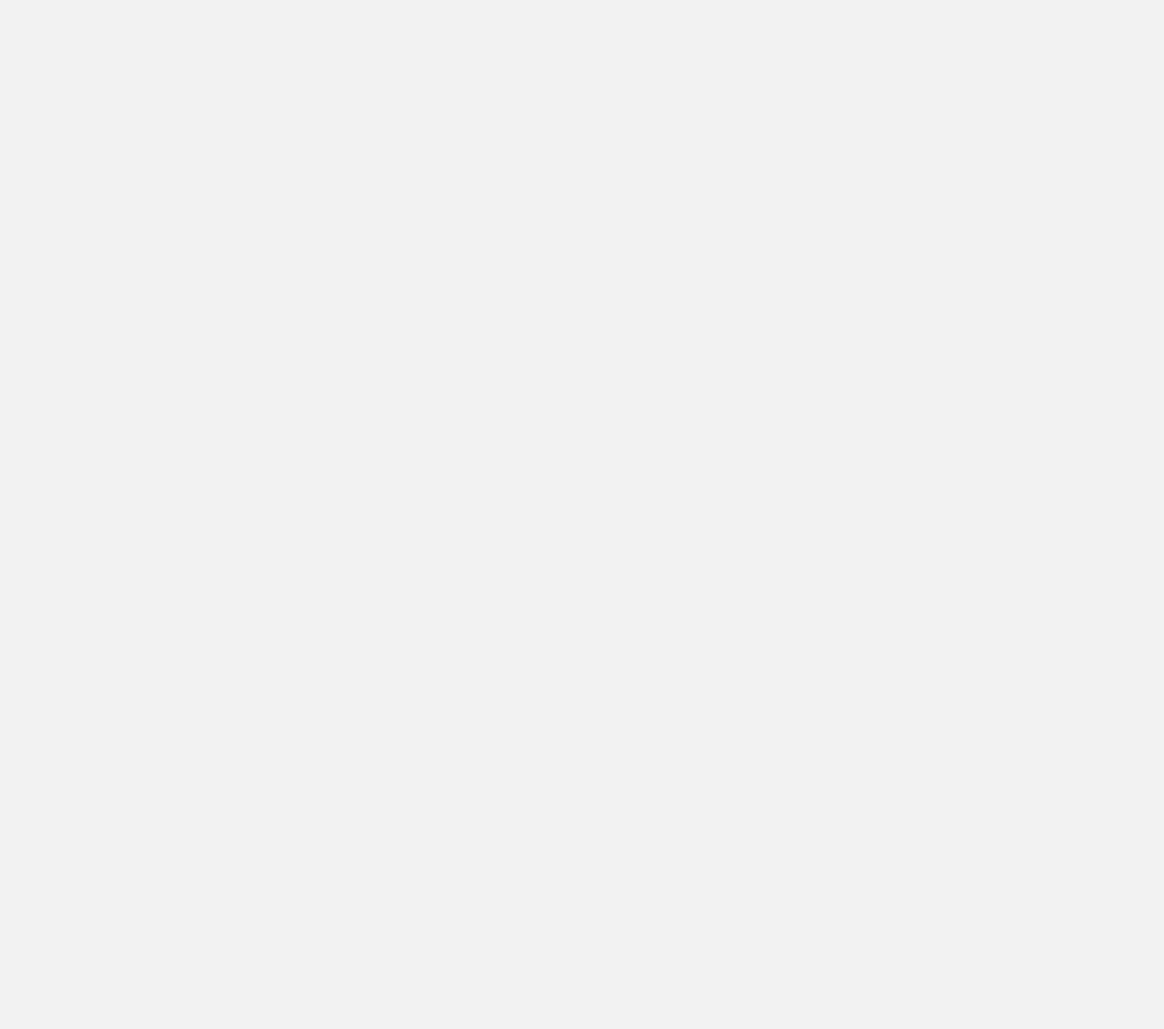
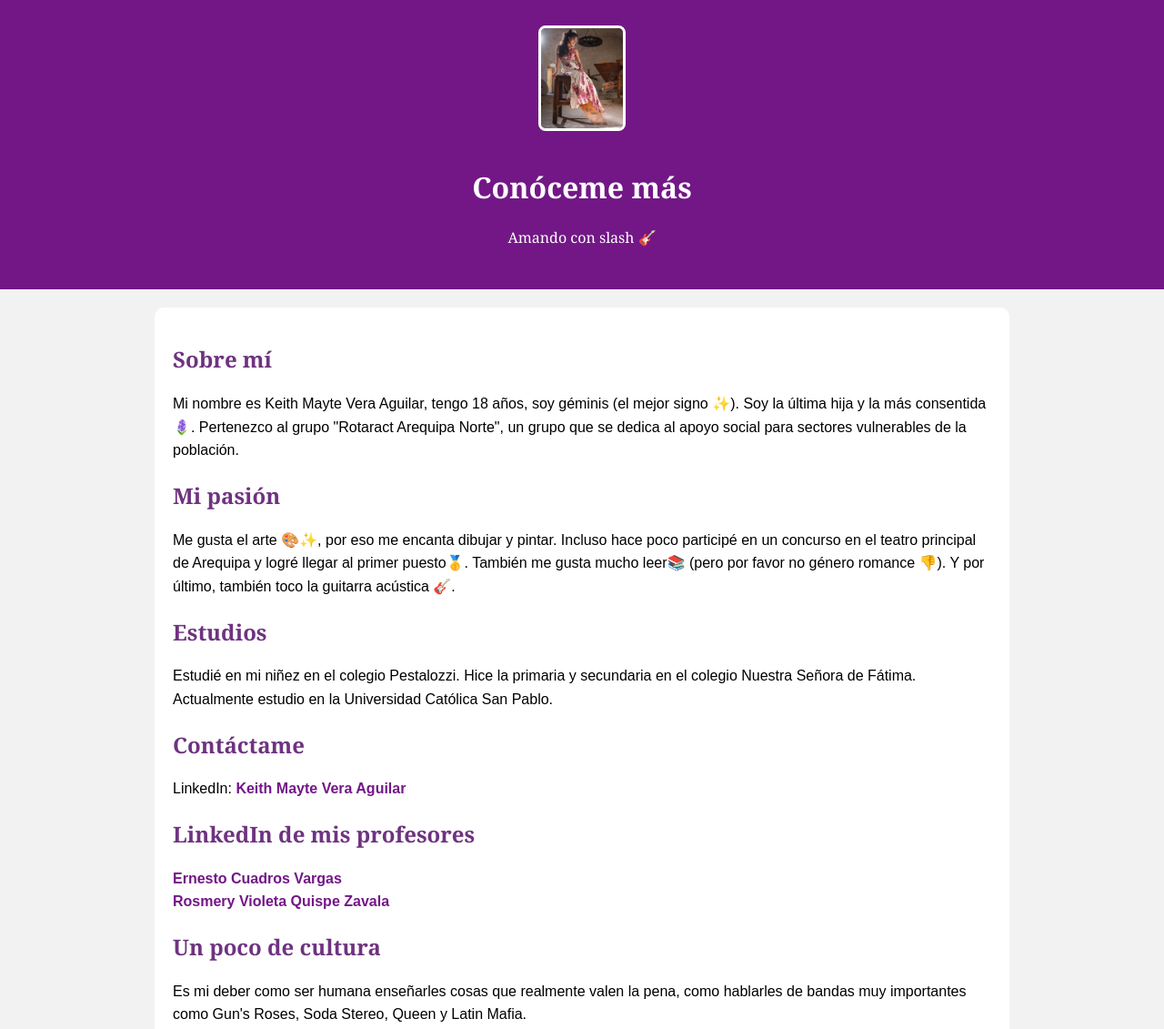
Before and after one commit to keithvera-cloud/Keith-Mayte-Vera-Aguilar-, a plain HTML site: page index.html in a window 1280 px wide. Shown: the top 1131 px of the page at 91% size. Before the commit the page ends 800 px from the top, so only its background shows below. Drawn offline with Linux system fonts and the light colour scheme.

Commit message:
Update index.html

```diff
--- a/index.html
+++ b/index.html
@@ -26,13 +26,13 @@
             font-family: 'Georgia', cursive;
         }
 
-        /* FOTO PEQUEÑA */
+        /* FOTO TIPO CARNET */
         .foto-header {
-            width: 120px;        /* tamaño */
-            height: auto;
-            border-radius: 10px; /* redonda */
-            object-fit: cover; /* recortar sin deformar */
-            border; 4px solid white;
+            width: 90px;
+            height: 110px;
+            object-fit: cover;
+            border-radius: 8px;
+            border: 3px solid white;
             margin-bottom: 15px;
         }
 
@@ -46,3 +46,80 @@
 
         /* SUBTÍTULOS CON FUENTE GEORGIA */
         h2 {
+            color: #6E3380;
+            font-family: 'Georgia', serif;
+        }
+
+        p {
+            line-height: 1.6;
+        }
+
+        /* Estilo opcional para enlaces */
+        a {
+            color: #731787;
+            text-decoration: none;
+            font-weight: bold;
+        }
+
+        a:hover {
+            text-decoration: underline;
+        }
+    </style>
+</head>
+
+<body>
+
+    <header>
+        <!-- FOTO ENCIMA DEL TÍTULO -->
+        <img src="foto.jpg" alt="Foto de perfil" class="foto-header">
+
+        <h1>Conóceme más</h1>
+        <p>Amando con slash 🎸</p>
+    </header>
+
+    <div class="container">
+        <h2>Sobre mí</h2>
+        <p>
+            Mi nombre es Keith Mayte Vera Aguilar, tengo 18 años, soy géminis (el mejor signo ✨).
+            Soy la última hija y la más consentida 🪻. Pertenezco al grupo "Rotaract Arequipa Norte",
+            un grupo que se dedica al apoyo social para sectores vulnerables de la población.
+        </p>
+
+        <h2>Mi pasión</h2>
+        <p>
+            Me gusta el arte 🎨✨, por eso me encanta dibujar y pintar.
+            Incluso hace poco participé en un concurso en el teatro principal de Arequipa
+            y logré llegar al primer puesto🥇.
+            También me gusta mucho leer📚 (pero por favor no género romance 👎).
+            Y por último, también toco la guitarra acústica 🎸.
+        </p>
+
+        <h2>Estudios</h2>
+        <p>
+            Estudié en mi niñez en el colegio Pestalozzi.
+            Hice la primaria y secundaria en el colegio Nuestra Señora de Fátima.
+            Actualmente estudio en la Universidad Católica San Pablo.
+        </p>
+
+        <h2>Contáctame</h2>
+        <p>
+            LinkedIn:
+            <a href="https://www.linkedin.com/in/keith-mayte-vera-aguilar-?lipi=urn%3Ali%3Apage%3Ad_flagship3_profile_view_base_contact_details%3B1QTsqVLiRQuzkhqjTU%2F%2BBg%3D%3D" target="_blank">
+                Keith Mayte Vera Aguilar
+            </a>
+        </p>
+
+        <h2>LinkedIn de mis profesores</h2>
+        <p>
+            <a href="https://www.linkedin.com/in/ecuadrosv/" target="_blank">Ernesto Cuadros Vargas</a><br>
+            <a href="https://www.linkedin.com/in/rosmery-violeta-quispe-zavala-58374638/" target="_blank">Rosmery Violeta Quispe Zavala</a>
+        </p>
+
+        <h2>Un poco de cultura</h2>
+        <p>
+            Es mi deber como ser humana enseñarles cosas que realmente valen la pena,
+            como hablarles de bandas muy importantes como Gun's Roses, Soda Stereo, Queen y Latin Mafia.
+        </p>
+    </div>
+
+</b
```
